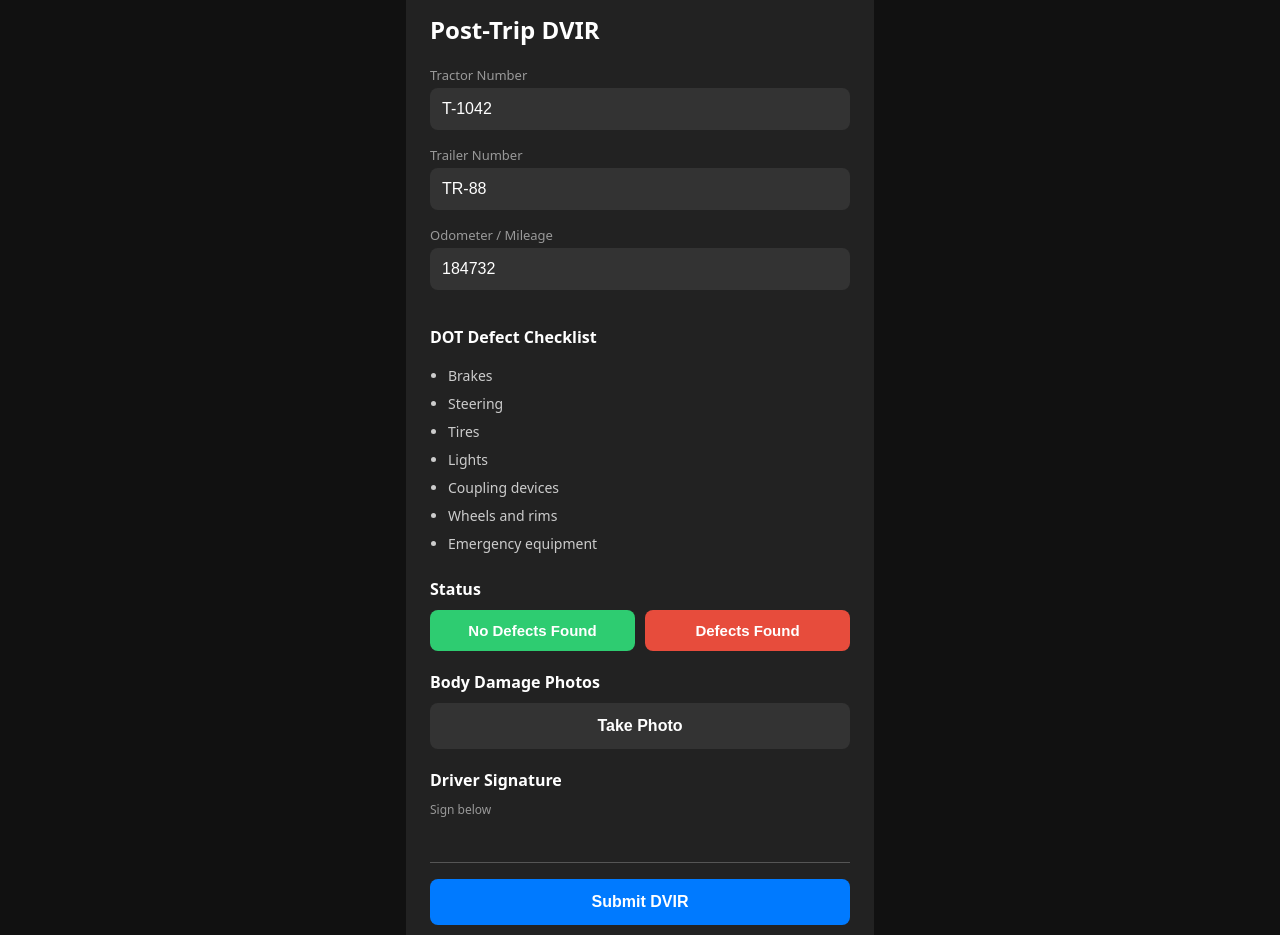
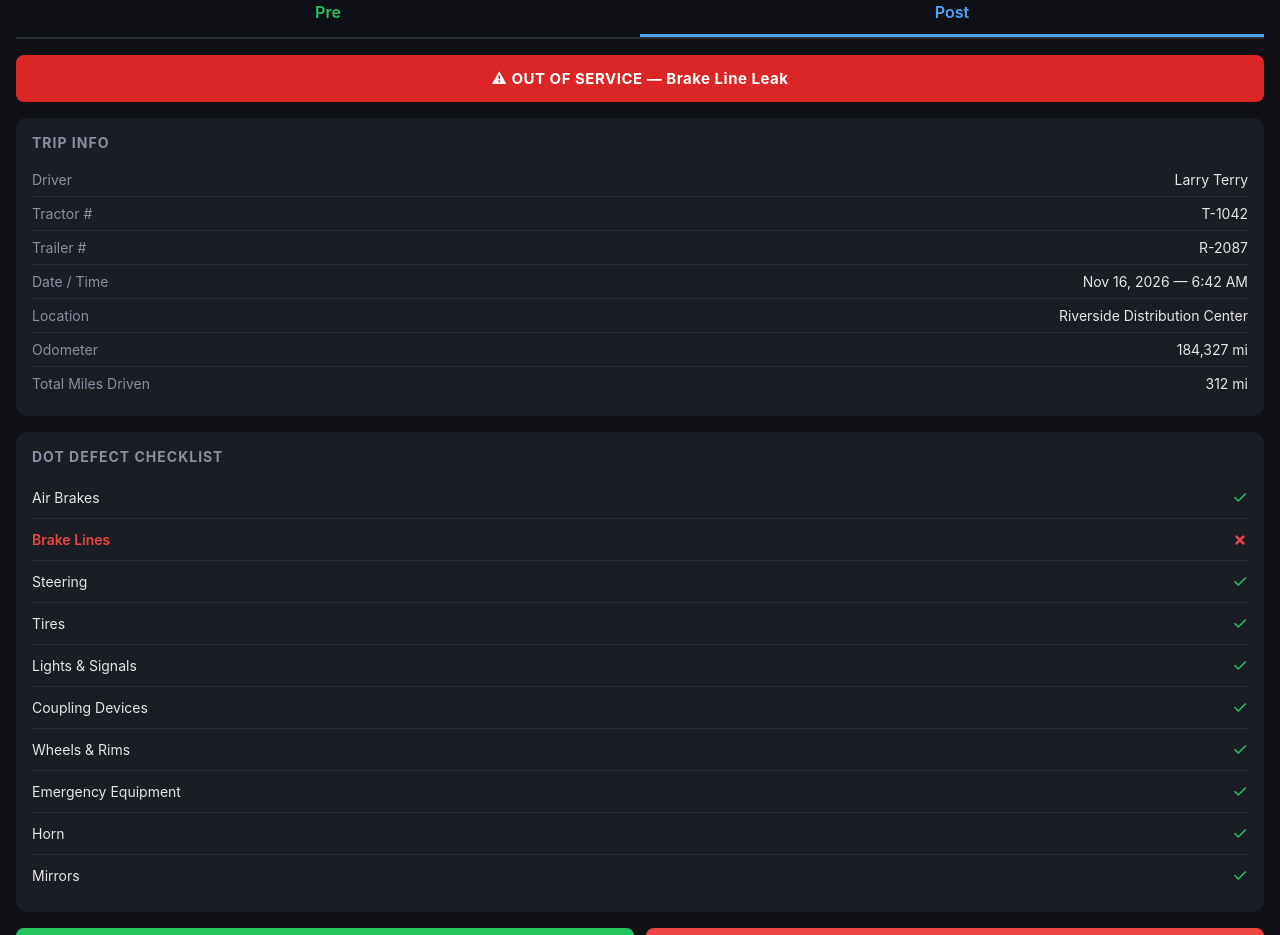
Before and after one commit to terryfamily716/FleetDVIR, a website: page post-trip.html in a window 1280 px wide. Shown: the part 66-1001 px from the top of the page. Drawn offline with Linux system fonts and the light colour scheme.

Commit message:
Rebuild post-trip.html to original layout (Pre/Post tabs, out-of-service banner, status buttons, body damage, signatures) and add package.json + index.html for runnable project structure

```diff
--- a/post-trip.html
+++ b/post-trip.html
@@ -1,57 +1,108 @@
 <!DOCTYPE html>
 <html lang="en">
 <head>
-<meta charset="utf-8">
-<meta name="viewport" content="width=device-width, initial-scale=1">
-<title>FleetDVIR - Post-Trip</title>
+<meta charset="UTF-8">
+<meta name="viewport" content="width=device-width, initial-scale=1.0">
+<title>FleetDVIR - Post-Trip Inspection</title>
 <style>
-  body { font-family: system-ui, -apple-system, sans-serif; background: #111; color: #fff; margin: 0; padding: 20px; }
-  .card { background: #222; border-radius: 12px; padding: 24px; max-width: 420px; margin: 0 auto; }
-  h1 { font-size: 24px; margin: 0 0 20px; }
-  label { display: block; color: #999; font-size: 13px; margin-bottom: 4px; }
-  input[type="text"], input[type="number"] { width: 100%; padding: 12px; border: none; border-radius: 8px; background: #333; color: #fff; font-size: 16px; margin-bottom: 16px; box-sizing: border-box; }
-  .section-title { font-size: 16px; font-weight: 600; margin: 20px 0 10px; color: #fff; }
-  .checklist { color: #ccc; font-size: 14px; line-height: 2; padding-left: 18px; }
-  .status-row { display: flex; gap: 10px; margin-bottom: 16px; }
-  .status-btn { flex: 1; padding: 12px; border: none; border-radius: 8px; font-size: 15px; font-weight: 600; cursor: pointer; }
-  .green { background: #2ecc71; color: #fff; }
-  .red { background: #e74c3c; color: #fff; }
-  .sig-line { border-bottom: 1px solid #555; height: 40px; margin-bottom: 16px; }
-  .sig-label { color: #999; font-size: 12px; margin-bottom: 4px; }
-  .back { color: #007aff; font-size: 14px; margin-bottom: 16px; display: block; text-decoration: none; }
+  * { margin: 0; padding: 0; box-sizing: border-box; font-family: -apple-system, BlinkMacSystemFont, 'Segoe UI', Roboto, sans-serif; }
+  body { background: #0f1117; color: #e6e6e6; min-height: 100vh; padding: 16px; }
+  .header { display: flex; justify-content: space-between; align-items: center; margin-bottom: 16px; }
+  .header h1 { font-size: 20px; color: #4da3ff; }
+  .badge { background: #ef4444; color: white; border-radius: 50%; width: 22px; height: 22px; display: inline-flex; align-items: center; justify-content: center; font-size: 12px; font-weight: bold; }
+  .tabs { display: flex; border-bottom: 2px solid #2a2d35; margin-bottom: 16px; }
+  .tab { flex: 1; text-align: center; padding: 12px; font-size: 16px; font-weight: 600; cursor: pointer; border-bottom: 3px solid transparent; }
+  .tab.pre { color: #22c55e; }
+  .tab.post { color: #4da3ff; border-bottom-color: #4da3ff; }
+  .oos-banner { background: #dc2626; color: white; text-align: center; padding: 14px; border-radius: 8px; font-weight: 700; font-size: 15px; margin-bottom: 16px; letter-spacing: 0.5px; }
+  .card { background: #1a1d24; border-radius: 10px; padding: 16px; margin-bottom: 16px; }
+  .card h2 { font-size: 14px; text-transform: uppercase; letter-spacing: 1px; color: #8b8fa3; margin-bottom: 12px; }
+  .field { display: flex; justify-content: space-between; padding: 8px 0; border-bottom: 1px solid #2a2d35; font-size: 14px; }
+  .field:last-child { border-bottom: none; }
+  .field .label { color: #8b8fa3; }
+  .checklist { list-style: none; }
+  .checklist li { display: flex; justify-content: space-between; align-items: center; padding: 10px 0; border-bottom: 1px solid #2a2d35; font-size: 14px; }
+  .checklist li:last-child { border-bottom: none; }
+  .check { color: #22c55e; font-size: 18px; }
+  .x-mark { color: #ef4444; font-size: 18px; font-weight: bold; }
+  .oos-item { color: #ef4444; font-weight: 600; }
+  .status-row { display: flex; gap: 12px; margin-bottom: 16px; }
+  .status-btn { flex: 1; padding: 14px; border-radius: 8px; border: none; font-size: 15px; font-weight: 700; cursor: pointer; }
+  .status-btn.green { background: #22c55e; color: white; }
+  .status-btn.red { background: #ef4444; color: white; }
+  .photo-area { border: 2px dashed #3a3d45; border-radius: 8px; padding: 24px; text-align: center; color: #8b8fa3; font-size: 14px; margin-bottom: 16px; }
+  .photo-area span { display: block; margin-top: 8px; font-size: 12px; }
+  .sig-line { border-bottom: 1px solid #3a3d45; height: 40px; margin-bottom: 8px; display: flex; align-items: flex-end; padding-bottom: 4px; font-size: 12px; color: #8b8fa3; }
+  .sig-label { margin-bottom: 12px; font-size: 13px; color: #8b8fa3; }
+  .footer-note { font-size: 11px; color: #5a5d6b; text-align: center; margin-top: 20px; line-height: 1.5; }
 </style>
 </head>
 <body>
+  <div class="header">
+    <h1>FleetDVIR</h1>
+    <div><span class="badge">2</span></div>
+  </div>
+
+  <div class="tabs">
+    <div class="tab pre">Pre</div>
+    <div class="tab post">Post</div>
+  </div>
+
+  <div class="oos-banner">&#9888; OUT OF SERVICE — Brake Line Leak</div>
+
   <div class="card">
-    <a class="back" href="mockup.html">&larr; Back to Dashboard</a>
-    <h1>Post-Trip DVIR</h1>
-    <label>Tractor Number</label>
-    <input type="text" value="T-1042">
-    <label>Trailer Number</label>
-    <input type="text" value="TR-88">
-    <label>Odometer / Mileage</label>
-    <input type="number" value="184732">
-    <div class="section-title">DOT Defect Checklist</div>
+    <h2>Trip Info</h2>
+    <div class="field"><span class="label">Driver</span><span>Larry Terry</span></div>
+    <div class="field"><span class="label">Tractor #</span><span>T-1042</span></div>
+    <div class="field"><span class="label">Trailer #</span><span>R-2087</span></div>
+    <div class="field"><span class="label">Date / Time</span><span>Nov 16, 2026 — 6:42 AM</span></div>
+    <div class="field"><span class="label">Location</span><span>Riverside Distribution Center</span></div>
+    <div class="field"><span class="label">Odometer</span><span>184,327 mi</span></div>
+    <div class="field"><span class="label">Total Miles Driven</span><span>312 mi</span></div>
+  </div>
+
+  <div class="card">
+    <h2>DOT Defect Checklist</h2>
     <ul class="checklist">
-      <li>Brakes</li>
-      <li>Steering</li>
-      <li>Tires</li>
-      <li>Lights</li>
-      <li>Coupling devices</li>
-      <li>Wheels and rims</li>
-      <li>Emergency equipment</li>
+      <li>Air Brakes <span class="check">&#10003;</span></li>
+      <li class="oos-item">Brake Lines <span class="x-mark">&#10007;</span></li>
+      <li>Steering <span class="check">&#10003;</span></li>
+      <li>Tires <span class="check">&#10003;</span></li>
+      <li>Lights & Signals <span class="check">&#10003;</span></li>
+      <li>Coupling Devices <span class="check">&#10003;</span></li>
+      <li>Wheels & Rims <span class="check">&#10003;</span></li>
+      <li>Emergency Equipment <span class="check">&#10003;</span></li>
+      <li>Horn <span class="check">&#10003;</span></li>
+      <li>Mirrors <span class="check">&#10003;</span></li>
     </ul>
-    <div class="section-title">Status</div>
-    <div class="status-row">
-      <button class="status-btn green">No Defects Found</button>
-      <button class="status-btn red">Defects Found</button>
+  </div>
+
+  <div class="status-row">
+    <button class="status-btn green">No Defects Found</button>
+    <button class="status-btn red">Defects Found</button>
+  </div>
+
+  <div class="card">
+    <h2>Body Damage Photos</h2>
+    <div class="photo-area">
+      Tap to add photos
+      <span>Up to 10 photos</span>
     </div>
-    <div class="section-title">Body Damage Photos</div>
-    <button class="btn" style="background:#333;display:block;width:100%;padding:14px;border:none;border-radius:8px;color:#fff;font-size:16px;font-weight:600;margin-bottom:16px;cursor:pointer;">Take Photo</button>
-    <div class="section-title">Driver Signature</div>
-    <div class="sig-label">Sign below</div>
+  </div>
+
+  <div class="card">
+    <h2>Sign-Off</h2>
+    <div class="sig-label">Driver Signature</div>
     <div class="sig-line"></div>
-    <button style="display:block;width:100%;padding:14px;border:none;border-radius:8px;background:#007aff;color:#fff;font-size:16px;font-weight:600;cursor:pointer;">Submit DVIR</button>
+    <div class="sig-label">Mechanic Signature</div>
+    <div class="sig-line"></div>
+    <div class="sig-label">Supervisor Signature</div>
+    <div class="sig-line"></div>
+  </div>
+
+  <div class="footer-note">
+    FMCSA 49 CFR 396.11: Retain this DVIR for at least 90 days from date of inspection.<br>
+    FleetDVIR — Digital inspection reports for trucking fleets — Ralph's Grocery
   </div>
 </body>
 </html>
```
Also changed, not shown: package.json (added, +21 -0 lines), public/index.html (added, +12 -0 lines).
